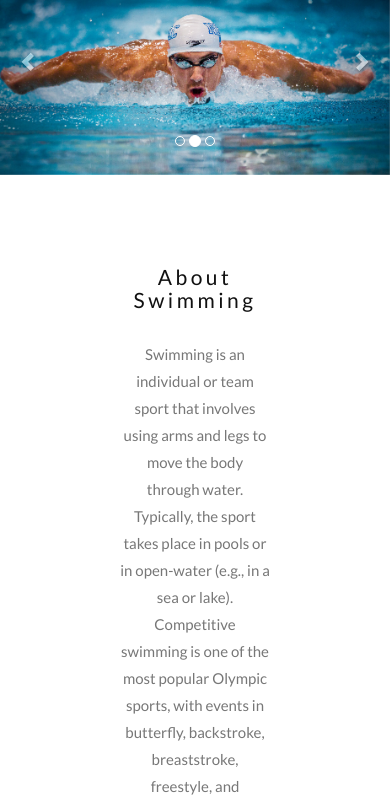
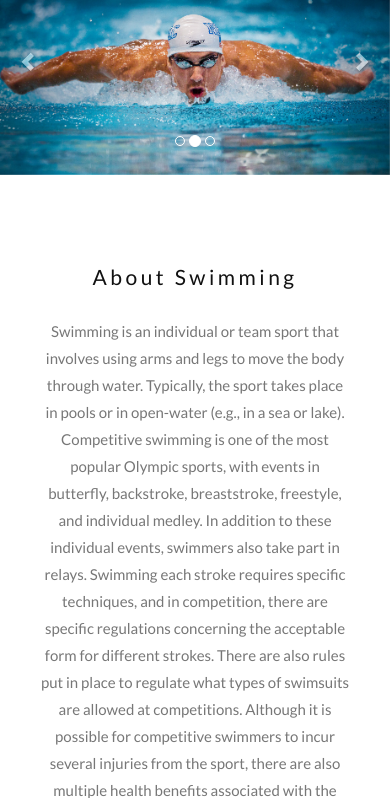
Before and after one commit to MohammadShahdad/Swimming, a plain HTML site: page index.html in a window 390 px wide. Shown: the part 53-851 px from the top of the page. Drawn offline with Linux system fonts and the light colour scheme.

Commit message:
Changed padding on mobile version

```diff
--- a/assets/css/main.css
+++ b/assets/css/main.css
@@ -10,6 +10,11 @@ h3, h4 {
 }
 .container {
     padding: 80px 120px;
+}
+@media (max-width: 650px) {
+    .container {
+        padding: 80px 40px;
+    }
 }
 .carousel-inner img {
     width: 100%; /* Set width to 100% */
```
Also changed, not shown: 1 other file.
